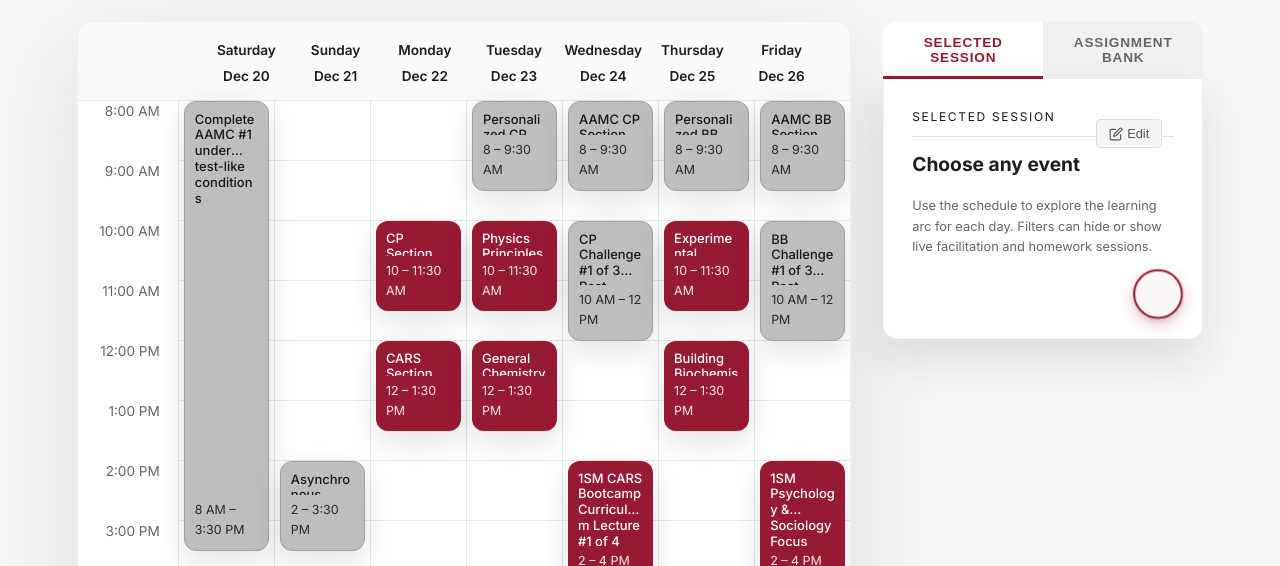
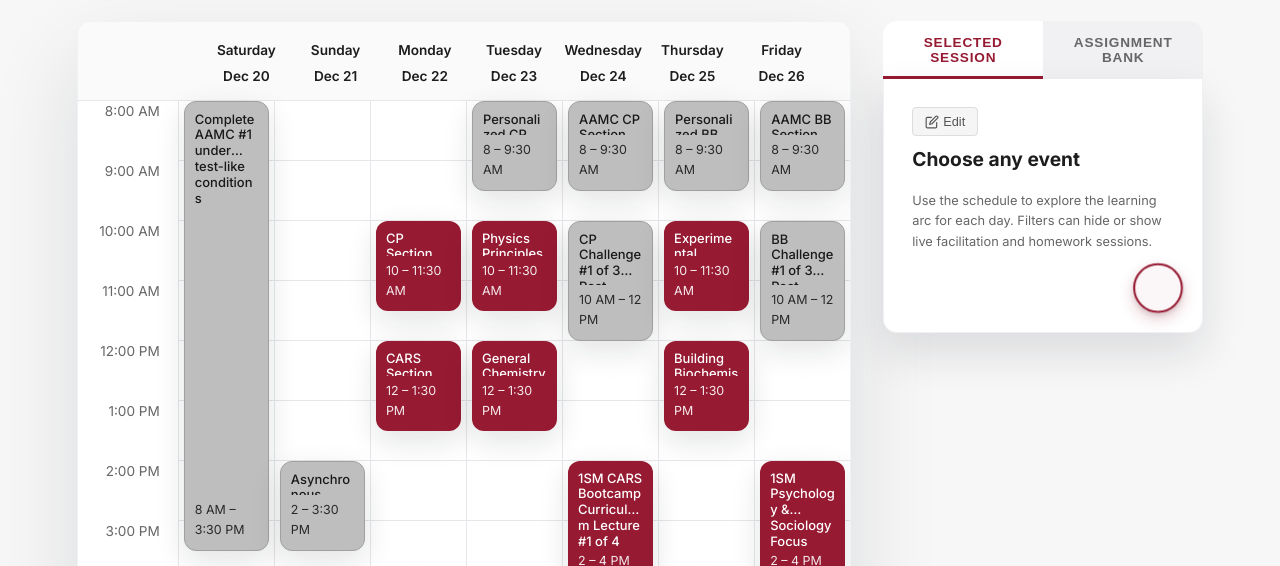
Before and after one commit to joe-1sm/bootcamp-sample-schedule-site, a plain HTML site: page index.html in a window 1280 px wide. Shown: the part 234-800 px from the top of the page. Drawn offline with Linux system fonts and the light colour scheme; no server answers.

Commit message:
Fix: Add PUT to CORS allowed methods, improve Edit button placement
- Added PUT to CORS allowed methods (was causing 'Failed to fetch')
- Removed redundant 'Selected session' label (already in tab)
- Moved Edit button to top-left of details panel
- Completion checkbox now on the right side

```diff
--- a/bootcamp-api-worker/src/index.js
+++ b/bootcamp-api-worker/src/index.js
@@ -57,7 +57,7 @@ function getCorsHeaders(request) {
 
   return {
     'Access-Control-Allow-Origin': allowedOrigin,
-    'Access-Control-Allow-Methods': 'GET, POST, PATCH, OPTIONS',
+    'Access-Control-Allow-Methods': 'GET, POST, PUT, PATCH, OPTIONS',
     'Access-Control-Allow-Headers': 'Content-Type',
     'Access-Control-Max-Age': '86400',
   };
--- a/index.html
+++ b/index.html
@@ -17,7 +17,7 @@
       href="https://fonts.googleapis.com/css2?family=Inter:wght@400;500;600;700&display=swap"
       rel="stylesheet"
     />
-    <link rel="stylesheet" href="styles.css?v=11.0" />
+    <link rel="stylesheet" href="styles.css?v=11.1" />
     <script>
       // Only run iframe code if actually inside an iframe
       if (window.self !== window.top) {
@@ -241,7 +241,15 @@
         <!-- Session Details Panel -->
         <div class="details-card" id="panelSession" role="tabpanel" aria-labelledby="tabSession" tabindex="-1">
           <div class="details-header">
-            <p class="details-label">Selected session</p>
+            <div class="details-header-top">
+              <!-- Edit button (only for assignments created by the user) -->
+              <button class="edit-assignment-btn is-hidden" id="editAssignmentBtn" type="button">
+                <svg xmlns="http://www.w3.org/2000/svg" width="14" height="14" viewBox="0 0 24 24" fill="none" stroke="currentColor" stroke-width="2" stroke-linecap="round" stroke-linejoin="round">
+                  <path d="M11 4H4a2 2 0 0 0-2 2v14a2 2 0 0 0 2 2h14a2 2 0 0 0 2-2v-7"></path>
+                  <path d="M18.5 2.5a2.121 2.121 0 0 1 3 3L12 15l-4 1 1-4 9.5-9.5z"></path>
+                </svg>
+                Edit
+              </button>
               <!-- Completion checkbox (only for homework) -->
               <label class="completion-checkbox is-hidden" id="completionCheckbox">
                 <input type="checkbox" id="completionInput" />
@@ -252,14 +260,7 @@
                 </span>
                 <span class="completion-checkbox__label">Mark Complete</span>
               </label>
-            <!-- Edit button (only for assignments created by the user) -->
-            <button class="edit-assignment-btn is-hidden" id="editAssignmentBtn" type="button">
-              <svg xmlns="http://www.w3.org/2000/svg" width="14" height="14" viewBox="0 0 24 24" fill="none" stroke="currentColor" stroke-width="2" stroke-linecap="round" stroke-linejoin="round">
-                <path d="M11 4H4a2 2 0 0 0-2 2v14a2 2 0 0 0 2 2h14a2 2 0 0 0 2-2v-7"></path>
-                <path d="M18.5 2.5a2.121 2.121 0 0 1 3 3L12 15l-4 1 1-4 9.5-9.5z"></path>
-              </svg>
-              Edit
-            </button>
+            </div>
             <h2 class="details-title" id="detailsTitle">Choose any event</h2>
             <p class="details-time is-hidden" id="detailsTime"></p>
             <a
@@ -692,6 +693,6 @@
       <p>&copy; 2025 1SM Bootcamp · Sample schedule for demo purposes</p>
     </footer>
 
-    <script src="script.js?v=11.4"></script>
+    <script src="script.js?v=11.5"></script>
   </body>
 </html>
--- a/styles.css
+++ b/styles.css
@@ -774,11 +774,17 @@ h1 {
   color: #22c55e;
 }
 
+/* Top row of details header - edit button and completion checkbox */
+.details-header-top {
+  display: flex;
+  justify-content: space-between;
+  align-items: center;
+  min-height: 28px;
+  margin-bottom: 8px;
+}
+
 /* Edit assignment button - for creator-owned assignments */
 .edit-assignment-btn {
-  position: absolute;
-  top: 12px;
-  right: 12px;
   display: inline-flex;
   align-items: center;
   gap: 4px;
@@ -801,11 +807,6 @@ h1 {
 
 .edit-assignment-btn svg {
   flex-shrink: 0;
-}
-
-/* When completion checkbox is visible, stack them */
-.details-header:has(.completion-checkbox:not(.is-hidden)) .edit-assignment-btn {
-  top: 44px;
 }
 
 /* Join button - displayed below the time */
```
Lines whose indentation alone changed are shown as unchanged.
